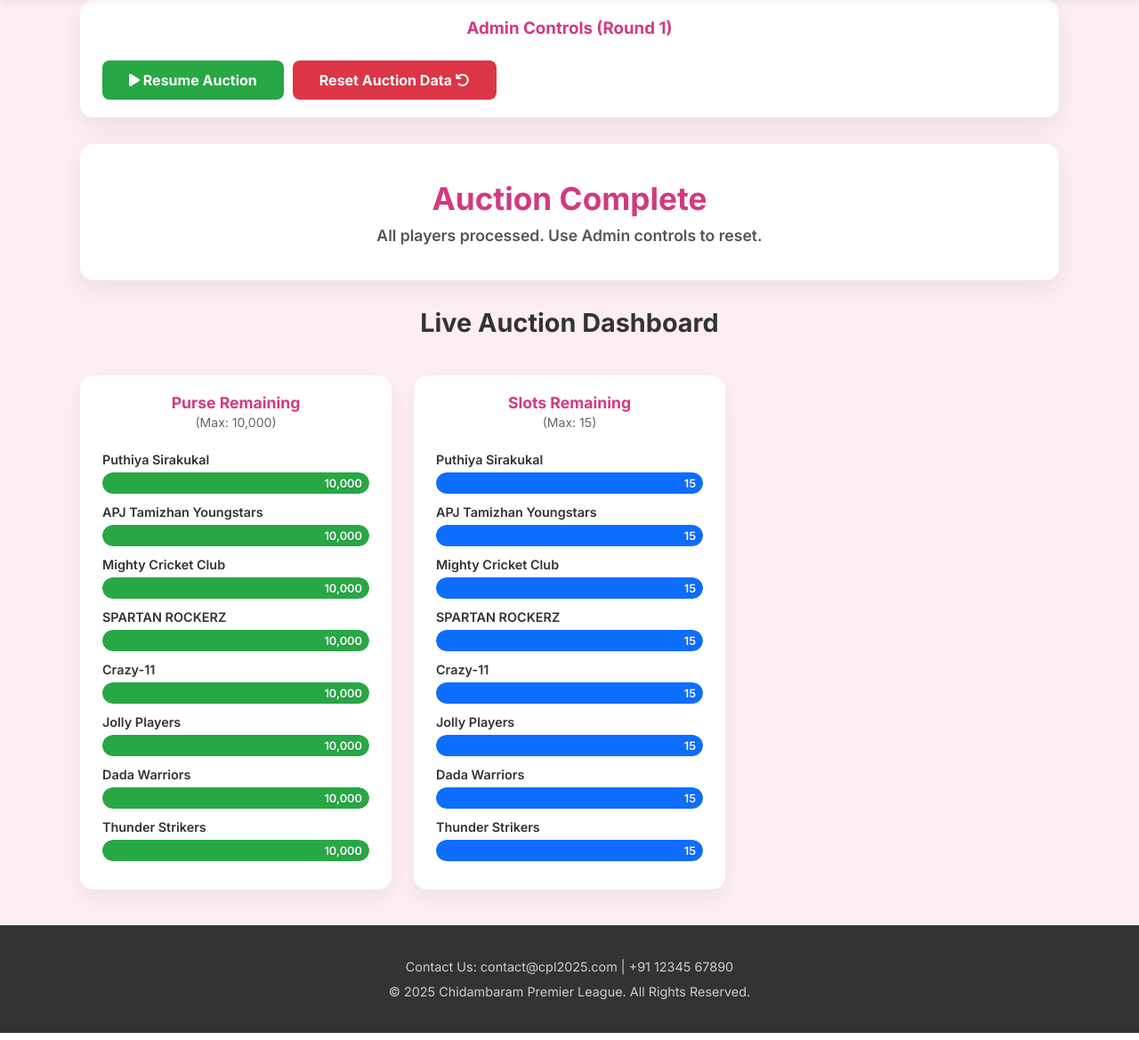
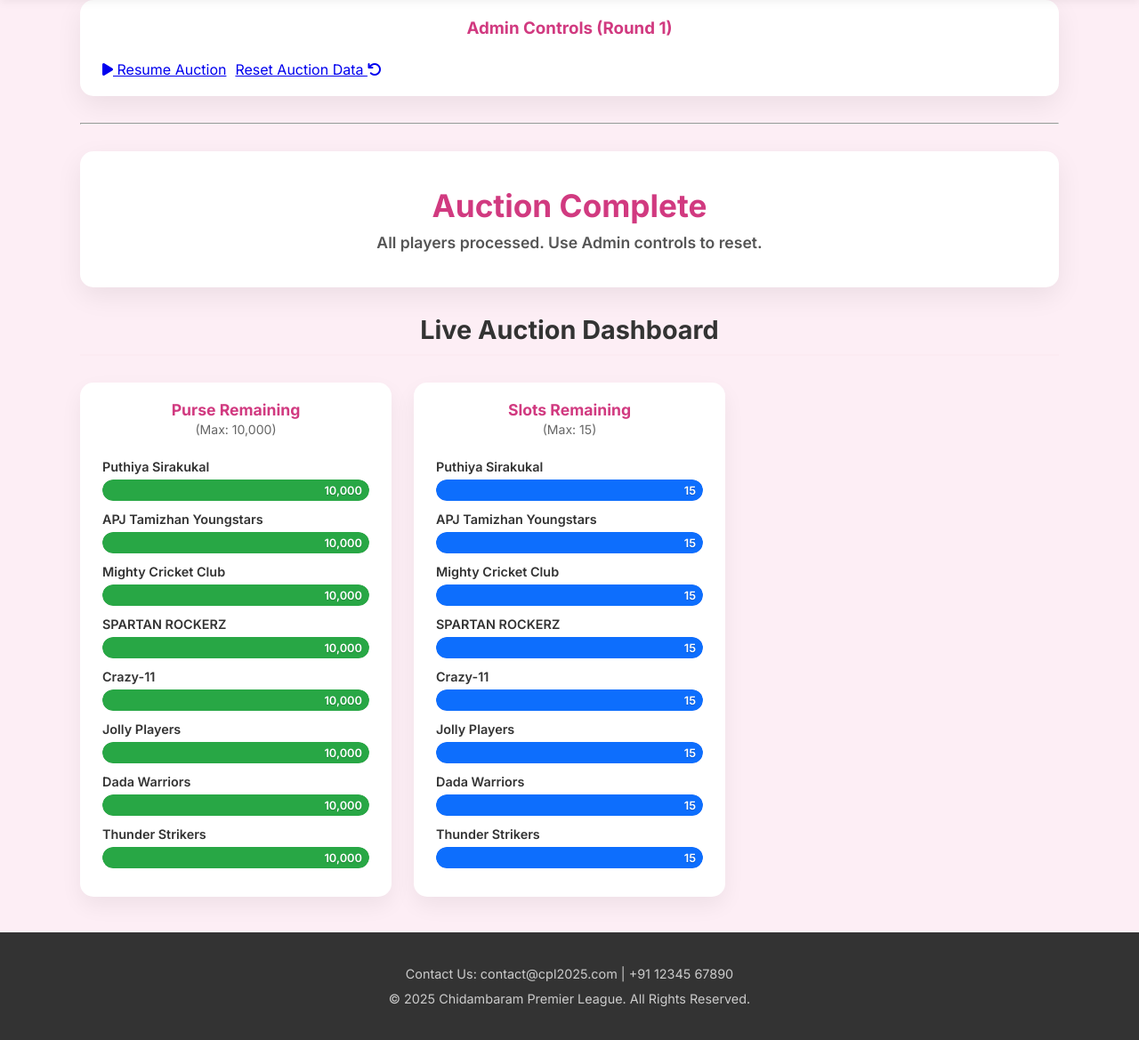
Before and after one commit to kssmani94-hub/CPL, a Flask app: page /auctions in a window 1280 px wide. Shown: the part 50-1219 px from the top of the page at 89% size. Run offline with Flask 3, Linux system fonts and the light colour scheme; a user stored in the database is signed in.

Commit message:
Update auctions.html

```diff
--- a/templates/auctions.html
+++ b/templates/auctions.html
@@ -1,69 +1,65 @@
 {% extends "layout.html" %}
 {% block title %}CPL 2025 - Auction{% endblock %}
+
 {% block content %}
-<div class="main-container">
+<div class="main-container auction-page-container"> {# Added specific class #}
 
     {% if current_user.is_authenticated and (current_user.role == 'Admin' or current_user.role == 'Super Admin') %}
-    <div class="auction-admin-panel">
+    <div class="auction-admin-panel new-layout-admin"> {# Added class #}
         <h3>Admin Controls {% if auction_started or round_complete %}(Round {{ auction_round }}){% endif %}</h3>
-        <div class="admin-buttons-group"> {# Wrap buttons for layout #}
+        <div class="admin-buttons-group">
             {% if auction_paused %}
-                <a href="{{ url_for('resume_auction') }}" class="status-btn sold-btn"><i class="fas fa-play"></i> Resume Auction</a>
+                <a href="{{ url_for('resume_auction') }}" class="admin-action-btn resume-btn"><i class="fas fa-play"></i> Resume Auction</a>
             {% elif round_complete and next_round_players_count > 0 %}
-                <a href="{{ url_for('start_next_round') }}" class="status-btn sold-btn">Start Round {{ auction_round + 1 }} ({{next_round_players_count}} players)</a>
+                <a href="{{ url_for('start_next_round') }}" class="admin-action-btn next-round-btn">Start Round {{ auction_round + 1 }} ({{next_round_players_count}} players)</a>
             {% elif auction_started %}
-                 <a href="{{ url_for('next_player') }}" class="status-btn sold-btn">Next Player <i class="fas fa-forward"></i></a>
+                 <a href="{{ url_for('next_player') }}" class="admin-action-btn next-player-btn">Next Player <i class="fas fa-forward"></i></a>
                  <form method="POST" action="{{ url_for('pause_auction') }}">
-                     <button type="submit" class="status-btn pause-btn"><i class="fas fa-pause"></i> Pause Auction</button>
+                     <button type="submit" class="admin-action-btn pause-btn"><i class="fas fa-pause"></i> Pause Auction</button>
                  </form>
             {% else %}
-                 <a href="{{ url_for('next_player') }}" class="status-btn sold-btn">
+                 <a href="{{ url_for('next_player') }}" class="admin-action-btn start-btn">
                     {% if auction_complete %} Start New Auction {% else %} Start Auction {% endif %} <i class="fas fa-gavel"></i>
                 </a>
-                <a href="{{ url_for('restart_auction') }}" class="status-btn unsold-btn">Reset Auction Data <i class="fas fa-undo"></i></a>
+                <a href="{{ url_for('restart_auction') }}" class="admin-action-btn reset-btn">Reset Auction Data <i class="fas fa-undo"></i></a>
             {% endif %}
-
             {# Show Reset button also when paused or round complete #}
             {% if auction_paused or round_complete %}
-                 <a href="{{ url_for('restart_auction') }}" class="status-btn unsold-btn">Reset Auction Data <i class="fas fa-undo"></i></a>
+                 <a href="{{ url_for('restart_auction') }}" class="admin-action-btn reset-btn">Reset Auction Data <i class="fas fa-undo"></i></a>
             {% endif %}
         </div>
     </div>
+    <hr class="section-divider"> {# Separator Line #}
     {% endif %}
 
+
     {% if auction_started and player and not auction_paused %}
-        <div class="auction-card">
-            <div class="auction-player-info">
-				<div class="auction-player-photo">
-					{# Use the filename from the database #}
-					<img src="{{ url_for('static', filename='images/' + (player.image_filename if player.image_filename else 'default_player.png')) }}" alt="{{ player.player_name }}">
+        <div class="auction-player-display">
+            <div class="auction-player-photo layout-e4f0bf-photo">
+                 <img class="auction-page-player-img" src="{{ url_for('static', filename='images/' + (player.image_filename if player.image_filename else 'default_player.png')) }}" alt="{{ player.player_name }}">
             </div>
-                <div class="auction-player-details">
-                    <h1 class="auction-player-name">{{ player.player_name }}</h1> {# Added class #}
+            <div class="auction-player-content layout-e4f0bf-content">
+                <h1 class="auction-player-name">{{ player.player_name }}</h1>
 
-                    {% if current_user.role == 'Admin' or current_user.role == 'Super Admin' %}
-                    <div class="auction-actions">
-                        <button type="button" class="status-btn sold-btn" id="soldBtnTrigger"><i class="fas fa-check"></i> Sold</button>
-
-                        <form method="POST" action="{{ url_for('mark_sold', player_id=player.id) }}" class="sold-form" id="soldForm" style="display: none;"> {# Initially hidden #}
+                {% if current_user.is_authenticated and (current_user.role == 'Admin' or current_user.role == 'Super Admin') %}
+                    <div class="auction-actions" id="auctionActionsBlock">
+                        <button type="button" class="status-btn sold-btn small-btn" id="soldBtnTrigger"><i class="fas fa-check"></i> Sold</button> {# Added small-btn #}
+                        <form method="POST" action="{{ url_for('mark_unsold', player_id=player.id) }}" class="unsold-form">
+                             <button type="submit" class="status-btn unsold-btn small-btn"><i class="fas fa-times"></i> Unsold</button> {# Added small-btn #}
+                        </form>
+                    </div>
+                     <form method="POST" action="{{ url_for('mark_sold', player_id=player.id) }}" class="sold-form new-sold-form" id="soldForm" style="display: none;"> {# Added class #}
                         <div class="sold-inputs">
-                                <select name="team_id" required class="form-select">
-                                    <option value="">-- Select Team --</option>
-                                    {% for team in all_teams %}
-                                    <option value="{{ team.id }}">{{ team.team_name }}</option>
-                                    {% endfor %}
-                                </select>
+                            <select name="team_id" required class="form-select"> <option value="">-- Select Team --</option> {% for team in all_teams %} <option value="{{ team.id }}">{{ team.team_name }}</option> {% endfor %} </select>
                             <input type="number" name="sold_price" placeholder="Sold Price" required class="form-input">
                         </div>
-                            <button type="submit" class="status-btn sold-btn">Confirm Sold</button>
-                            <button type="button" class="status-btn cancel-btn" id="cancelSoldBtn">Cancel</button> {# Cancel Button #}
+                        <div class="sold-confirm-buttons">
+                            <button type="submit" class="status-btn sold-btn small-btn">Confirm Sold</button>
+                            <button type="button" class="status-btn cancel-btn small-btn" id="cancelSoldBtn">Cancel</button>
+                        </div>
                     </form>
+                {% endif %}
 
-                        <form method="POST" action="{{ url_for('mark_unsold', player_id=player.id) }}" class="unsold-form">
-                             <button type="submit" class="status-btn unsold-btn"><i class="fas fa-times"></i> Unsold</button>
-                        </form>
-                    </div>
-                    {% endif %}
                 <div class="auction-stats-tables">
                     <div class="stats-table-wrapper">
                         <h3>VPL 2024 Records</h3>
@@ -82,71 +78,53 @@
                 </div>
             </div>
         </div>
-        </div>
 
     {% else %}
         <div class="auction-card-simple">
-            <h2 class="page-title">
-                {% if auction_complete %} Auction Complete {% elif round_complete %} Round {{ auction_round }} Complete {% elif auction_paused %} Auction Paused {% else %} Auction Yet to Start / Paused {% endif %}
-            </h2>
-            <p class="page-subtitle">
-                {% if auction_complete %} All players processed. Use Admin controls to reset. {% elif round_complete %} Waiting for Admin to start Round {{ auction_round + 1 }}. {% elif auction_paused %} Waiting for Admin to resume. {% else %} The auction has not begun or is paused between players. {% endif %}
-            </p>
+             <h2 class="page-title"> {% if auction_complete %} Auction Complete {% elif round_complete %} Round {{ auction_round }} Complete {% elif auction_paused %} Auction Paused {% else %} Auction Yet to Start / Paused {% endif %} </h2>
+             <p class="page-subtitle"> {% if auction_complete %} All players processed. Use Admin controls to reset. {% elif round_complete %} Waiting for Admin to start Round {{ auction_round + 1 }}. {% elif auction_paused %} Waiting for Admin to resume. {% else %} The auction has not begun or is paused between players. {% endif %} </p>
         </div>
     {% endif %}
 
+
     <section class="auction-dashboard">
-        <h2 class="dashboard-title">Live Auction Dashboard</h2> {# Added class #}
+        <h2 class="dashboard-title">Live Auction Dashboard</h2>
         <div class="dashboard-grid">
             <div class="dashboard-chart">
-                <h3>Purse Remaining <small>(Max: 10,000)</small></h3> {# Updated heading #}
-                {% for team in all_teams %}
-                <div class="bar-item">
-                    <span class="bar-label">{{ team.team_name }}</span>
-                    <div class="bar-track">
-                        <div class="bar-fill purse-bar" style="width: {{ (team.purse / 10000) * 100 }}%;"> {# Added class #}
-                            <span>{{ "{:,}".format(team.purse) }}</span> {# Label inside bar #}
-                        </div>
-                    </div>
-                </div>
-                {% endfor %}
+                <h3>Purse Remaining <small>(Max: 10,000)</small></h3>
+                {% for team in all_teams %} <div class="bar-item"> <span class="bar-label">{{ team.team_name }}</span> <div class="bar-track"> <div class="bar-fill purse-bar" style="width: {{ (team.purse / 10000) * 100 }}%;"> <span>{{ "{:,}".format(team.purse) }}</span> </div> </div> </div> {% endfor %}
             </div>
             <div class="dashboard-chart">
-                <h3>Slots Remaining <small>(Max: 15)</small></h3> {# Updated heading #}
-                 {% for team in all_teams %}
-                <div class="bar-item">
-                     <span class="bar-label">{{ team.team_name }}</span>
-                    <div class="bar-track">
-                        <div class="bar-fill slot-bar" style="width: {{ (team.slots_remaining / 15) * 100 }}%;"> {# Added class #}
-                            <span>{{ team.slots_remaining }}</span> {# Label inside bar #}
-                        </div>
-                    </div>
-                </div>
-                {% endfor %}
+                <h3>Slots Remaining <small>(Max: 15)</small></h3>
+                 {% for team in all_teams %} <div class="bar-item"> <span class="bar-label">{{ team.team_name }}</span> <div class="bar-track"> <div class="bar-fill slot-bar" style="width: {{ (team.slots_remaining / 15) * 100 }}%;"> <span>{{ team.slots_remaining }}</span> </div> </div> </div> {% endfor %}
             </div>
         </div>
     </section>
 
 </div>
+
 {# JavaScript for toggling Sold Form #}
 {% if current_user.is_authenticated and (current_user.role == 'Admin' or current_user.role == 'Super Admin') and player %}
 <script>
     const soldBtnTrigger = document.getElementById('soldBtnTrigger');
     const soldForm = document.getElementById('soldForm');
     const cancelSoldBtn = document.getElementById('cancelSoldBtn');
-    const unsoldForm = document.querySelector('.unsold-form'); // Target the form itself
+    const unsoldForm = document.querySelector('.unsold-form');
+    const auctionActionsBlock = document.getElementById('auctionActionsBlock');
 
-    if (soldBtnTrigger && soldForm && cancelSoldBtn && unsoldForm) {
+    if (soldBtnTrigger && soldForm && cancelSoldBtn && unsoldForm && auctionActionsBlock) {
         soldBtnTrigger.addEventListener('click', () => {
-            soldForm.style.display = 'flex'; // Show the form
-            soldBtnTrigger.style.display = 'none'; // Hide the initial 'Sold' button
-            unsoldForm.style.display = 'none'; // Hide the 'Unsold' button/form
+            soldForm.style.display = 'flex';
+            soldBtnTrigger.style.display = 'none';
+            unsoldForm.style.display = 'none';
+            // auctionActionsBlock.classList.add('form-visible'); // Not needed for this layout
         });
 
         cancelSoldBtn.addEventListener('click', () => {
-            soldForm.style.display = 'none'; // Hide the form
-            soldBtnTrigger.style.display = 'inline-block'; // Show the initial 'Sold' button
-            unsoldForm.style.display = 'block'; // Show the 'Unsold' button/form
+            soldForm.style.display = 'none';
+            soldBtnTrigger.style.display = 'inline-flex';
+            unsoldForm.style.display = 'block'; // Make sure form shows button correctly
+            // auctionActionsBlock.classList.remove('form-visible');
         });
     }
 </script>
```
Lines whose indentation alone changed are shown as unchanged.
